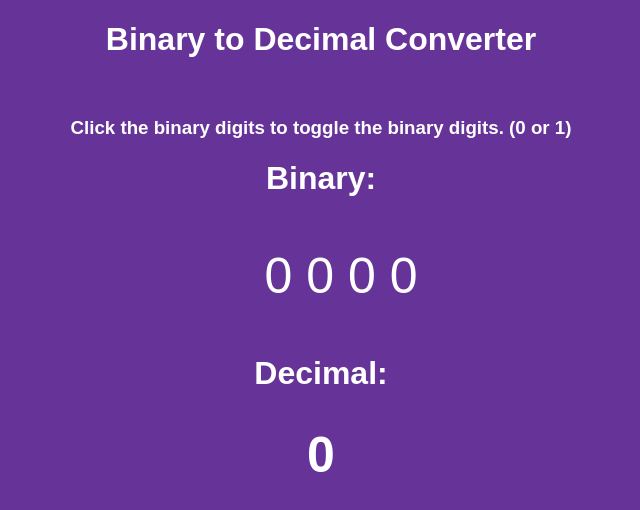
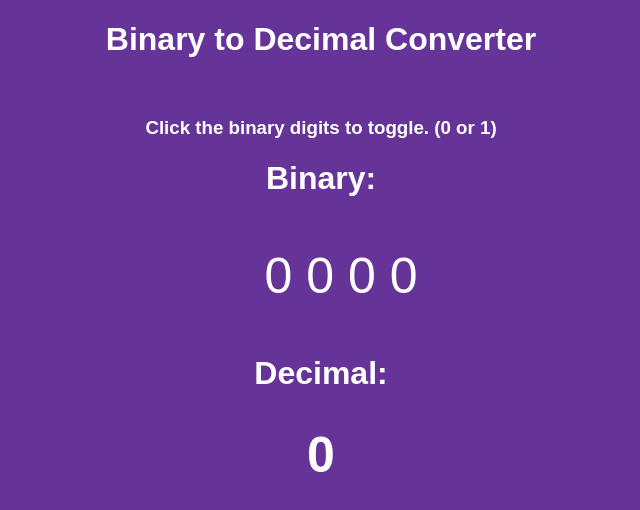
Before and after one commit to mmonteleon/jsDOM101, a plain HTML site: page index.html in a window 1280 px wide. Shown: the whole page, without its empty margins (319-959 px from the left). Drawn offline with Linux system fonts and the light colour scheme.

Commit message:
fixed grammar

```diff
--- a/index.html
+++ b/index.html
@@ -9,7 +9,7 @@
   <body>
     <h1>Binary to Decimal Converter</h1>
     <br>
-    <h3>Click the binary digits to toggle the binary digits. (0 or 1) </h3>
+    <h3>Click the binary digits to toggle. (0 or 1) </h3>
 
     <h1>Binary:</h1>
     <ul>
```
